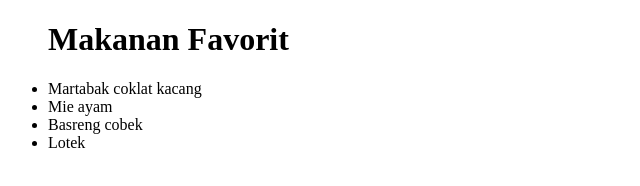
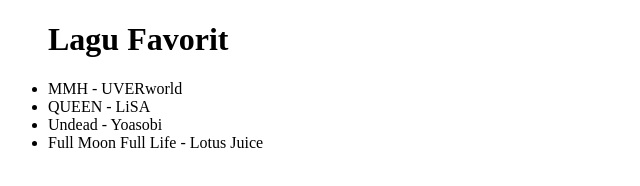
Before and after one commit to Raggila/pplg1testbartch, a plain HTML site: page index.html in a window 1280 px wide. Shown: the whole page, without its empty margins (0-640 px from the left). Drawn offline with Linux system fonts and the light colour scheme.

Commit message:
commit kedua

```diff
--- a/index.html
+++ b/index.html
@@ -7,11 +7,11 @@
 </head>
 <body>
     <ul>
-        <h1>Makanan Favorit</h1>
-        <li>Martabak coklat kacang</li>
-        <li>Mie ayam</li>
-        <li>Basreng cobek</li>
-        <li>Lotek</li>
+        <h1>Lagu Favorit</h1>
+        <li>MMH - UVERworld</li>
+        <li>QUEEN - LiSA</li>
+        <li>Undead - Yoasobi</li>
+        <li>Full Moon Full Life - Lotus Juice</li>
     </ul>
 </body>
 </html>
```
